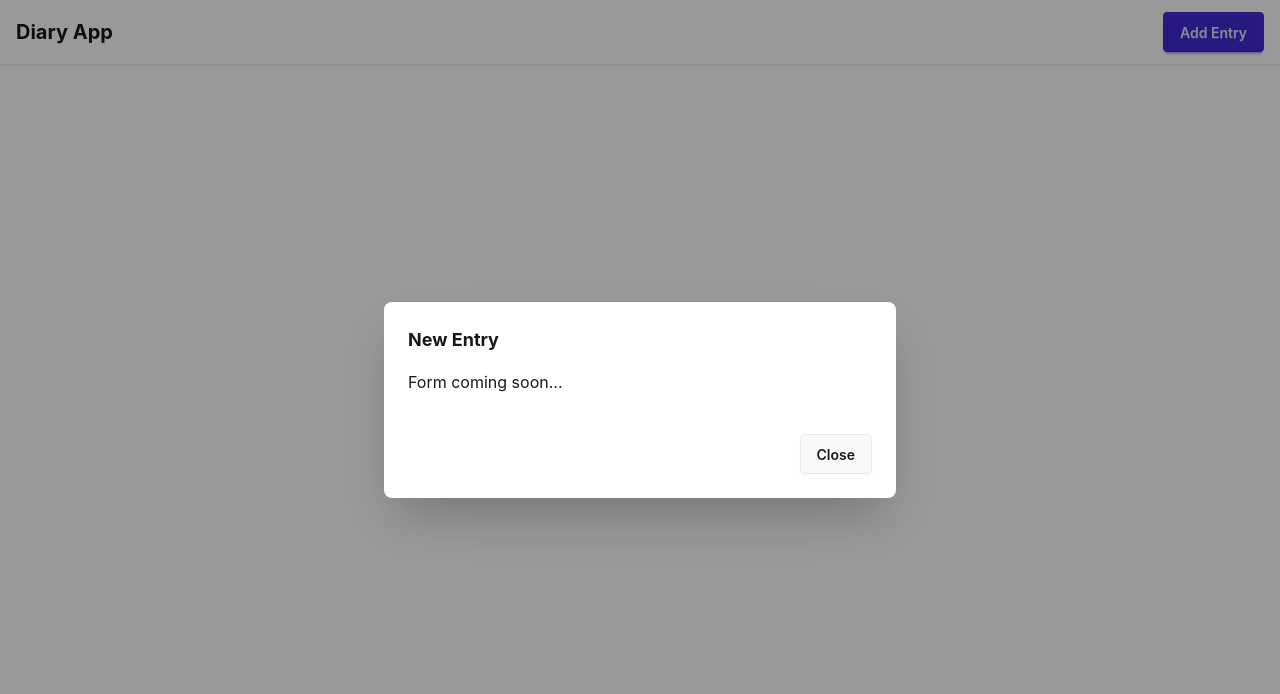
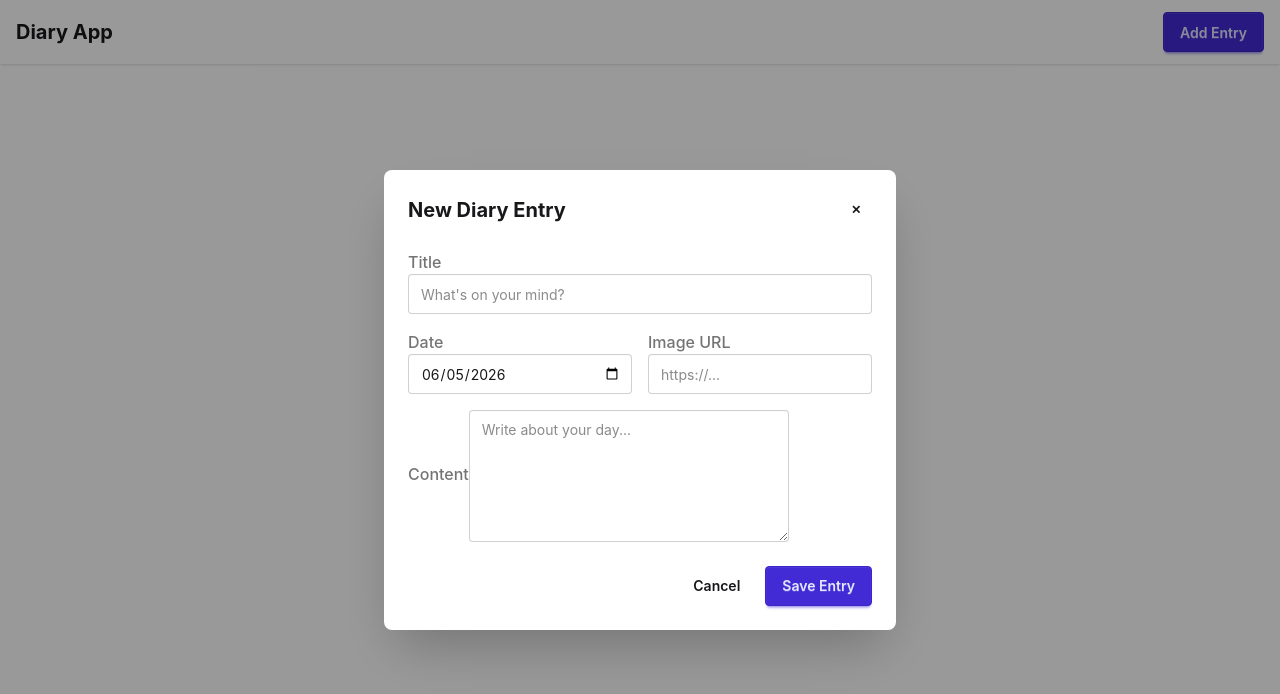
Before and after one commit to Pe-De-E/diary-app, a React (Vite) app: page / in a window 1280 px wide. Both pictures are taken after a click on the button "Add Entry". Shown: the top 694 px of the page. Built offline with nearby package versions, Linux system fonts and the light colour scheme.

Commit message:
✨ Added Modal for new Entry
The new Entry form is in its own modal in the navbar now.

```diff
--- /dev/null
+++ b/src/components/AddEntryModal.tsx
@@ -0,0 +1,101 @@
+import { useState } from 'react'
+
+interface AddEntryModalProps {
+  onClose: () => void
+}
+
+function AddEntryModal({ onClose }: AddEntryModalProps) {
+  const [title, setTitle] = useState('')
+  const [date, setDate] = useState(new Date().toISOString().split('T')[0])
+  const [imageUrl, setImageUrl] = useState('')
+  const [content, setContent] = useState('')
+
+  function handleSubmit() {
+    // TODO: save entry
+    onClose()
+  }
+
+  return (
+    <dialog className="modal modal-open">
+      <div className="modal-box max-w-lg">
+        <div className="flex items-center justify-between mb-6">
+          <h3 className="font-bold text-xl">New Diary Entry</h3>
+          <button
+            type="button"
+            className="btn btn-sm btn-circle btn-ghost"
+            onClick={onClose}
+          >
+            ✕
+          </button>
+        </div>
+
+        <form onSubmit={(e) => { e.preventDefault(); handleSubmit() }} className="flex flex-col gap-4">
+          <div className="grid grid-cols-2 gap-4">
+            <label className="form-control col-span-2">
+              <div className="label">
+                <span className="label-text font-medium">Title</span>
+              </div>
+              <input
+                type="text"
+                placeholder="What's on your mind?"
+                className="input input-bordered w-full"
+                value={title}
+                onChange={e => setTitle(e.target.value)}
+              />
+            </label>
+
+            <label className="form-control">
+              <div className="label">
+                <span className="label-text font-medium">Date</span>
+              </div>
+              <input
+                type="date"
+                className="input input-bordered w-full"
+                value={date}
+                onChange={e => setDate(e.target.value)}
+              />
+            </label>
+
+            <label className="form-control">
+              <div className="label">
+                <span className="label-text font-medium">Image URL</span>
+              </div>
+              <input
+                type="url"
+                placeholder="https://..."
+                className="input input-bordered w-full"
+                value={imageUrl}
+                onChange={e => setImageUrl(e.target.value)}
+              />
+            </label>
+          </div>
+
+          <label className="form-control">
+            <div className="label">
+              <span className="label-text font-medium">Content</span>
+            </div>
+            <textarea
+              className="textarea textarea-bordered leading-relaxed"
+              placeholder="Write about your day..."
+              rows={5}
+              value={content}
+              onChange={e => setContent(e.target.value)}
+            />
+          </label>
+
+          <div className="modal-action mt-2">
+            <button type="button" className="btn btn-ghost" onClick={onClose}>
+              Cancel
+            </button>
+            <button type="submit" className="btn btn-primary">
+              Save Entry
+            </button>
+          </div>
+        </form>
+      </div>
+      <div className="modal-backdrop" onClick={onClose} />
+    </dialog>
+  )
+}
+
+export default AddEntryModal
--- a/src/components/Navbar.tsx
+++ b/src/components/Navbar.tsx
@@ -1,4 +1,5 @@
 import { useState } from 'react'
+import AddEntryModal from './AddEntryModal'
 
 function Navbar() {
   const [modalOpen, setModalOpen] = useState(false)
@@ -16,18 +17,7 @@ function Navbar() {
         </div>
       </nav>
 
-      {modalOpen && (
-        <dialog className="modal modal-open">
-          <div className="modal-box">
-            <h3 className="font-bold text-lg">New Entry</h3>
-            <p className="py-4">Form coming soon...</p>
-            <div className="modal-action">
-              <button className="btn" onClick={() => setModalOpen(false)}>Close</button>
-            </div>
-          </div>
-          <div className="modal-backdrop" onClick={() => setModalOpen(false)} />
-        </dialog>
-      )}
+      {modalOpen && <AddEntryModal onClose={() => setModalOpen(false)} />}
     </>
   )
 }
```
Also changed, not shown: 1 other file (tests, documents, lock files or other folders).
